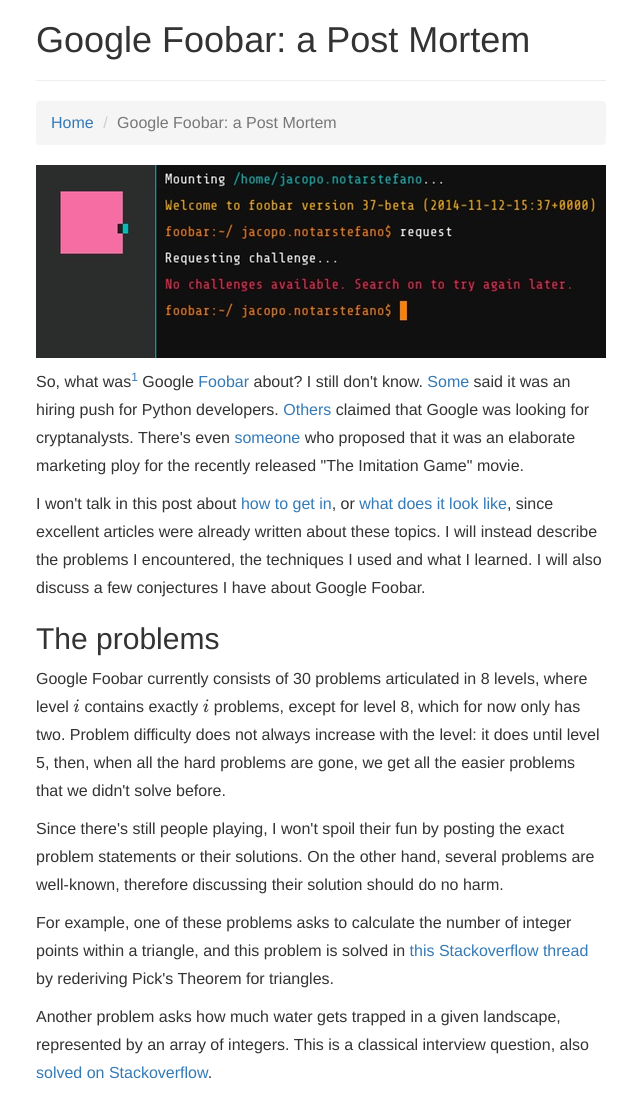
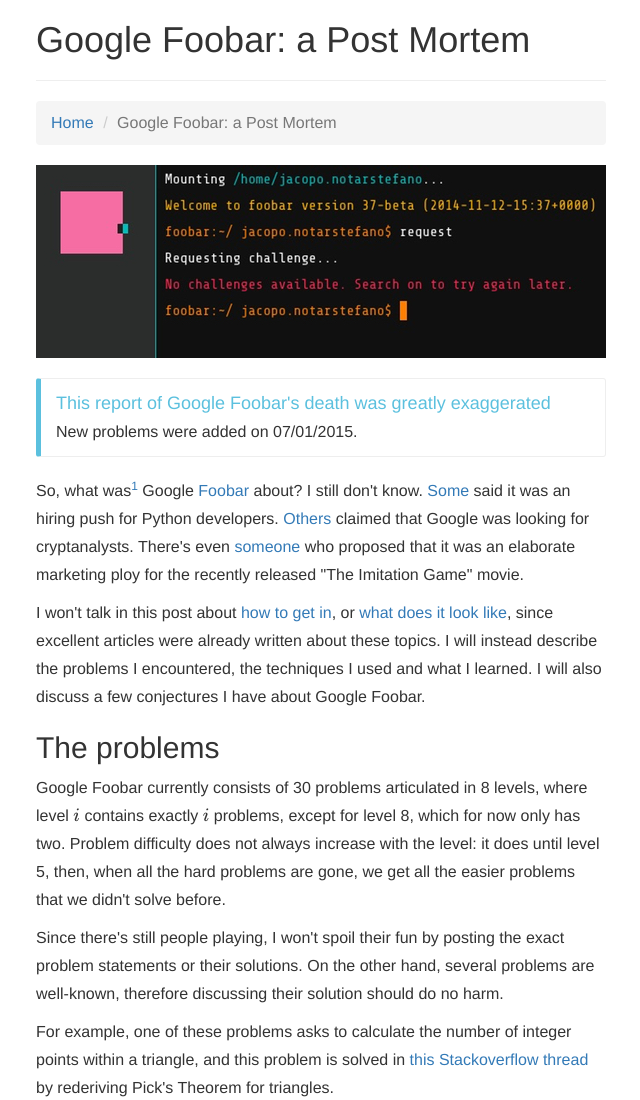
Before and after one commit to jacquerie/google-foobar-post-mortem, a website: page src/index.html in a window 1280 px wide. Shown: the top 1100 px of the page, without its empty margins (319-959 px from the left). Drawn offline with nearby package versions, Linux system fonts and the light colour scheme; some packages are replaced by stand-ins of ours.

Commit message:
Add callout about new problems.

```diff
--- a/src/css/application.css
+++ b/src/css/application.css
@@ -10,3 +10,26 @@
 .signature {
   text-align: center;
 }
+
+/* See: http://goo.gl/G5Ads1 */
+
+.callout {
+  padding: 15px 15px 0 15px;
+  margin: 20px 0;
+  border: 1px solid #eee;
+  border-left-width: 5px;
+  border-radius: 3px;
+}
+
+.callout h4 {
+  margin-top: 0px;
+  margin-bottom: 5px;
+}
+
+.callout-info {
+  border-left-color: #5bc0de;
+}
+
+.callout-info h4 {
+  color: #5bc0de;
+}
--- a/src/index.html
+++ b/src/index.html
@@ -27,6 +27,11 @@
         </ol>
 
         <p><img src="img/foobar.jpg" alt="Google Foobar after 30 challenges."/></p>
+
+        <div class="callout callout-info">
+          <h4>This report of Google Foobar's death was greatly exaggerated</h4>
+          <p>New problems were added on <time>07/01/2015</time>.</p>
+        </div>
 
         <p>So, what was<a id="sup1-google-foobar-post-mortem" href="#fn1-google-foobar-post-mortem"><sup>1</sup></a> Google <a href="http://www.google.com/foobar/">Foobar</a> about? I still don't know. <a href="http://uk.businessinsider.com/google-hiring-developers-foobar-challenge-2014-11?r=US">Some</a> said it was an hiring push for Python developers. <a href="https://twitter.com/HillmansContent/status/549914622414032896">Others</a> claimed that Google was looking for cryptanalysts. There's even <a href="http://www.reddit.com/r/programming/comments/2p0hhn/google_foobar_was_an_ad_for_the_imitation_game/">someone</a> who proposed that it was an elaborate marketing ploy for the recently released "The Imitation Game" movie.</p>
 
```
Also changed, not shown: dist/css/application.min.css, dist/index.html.
